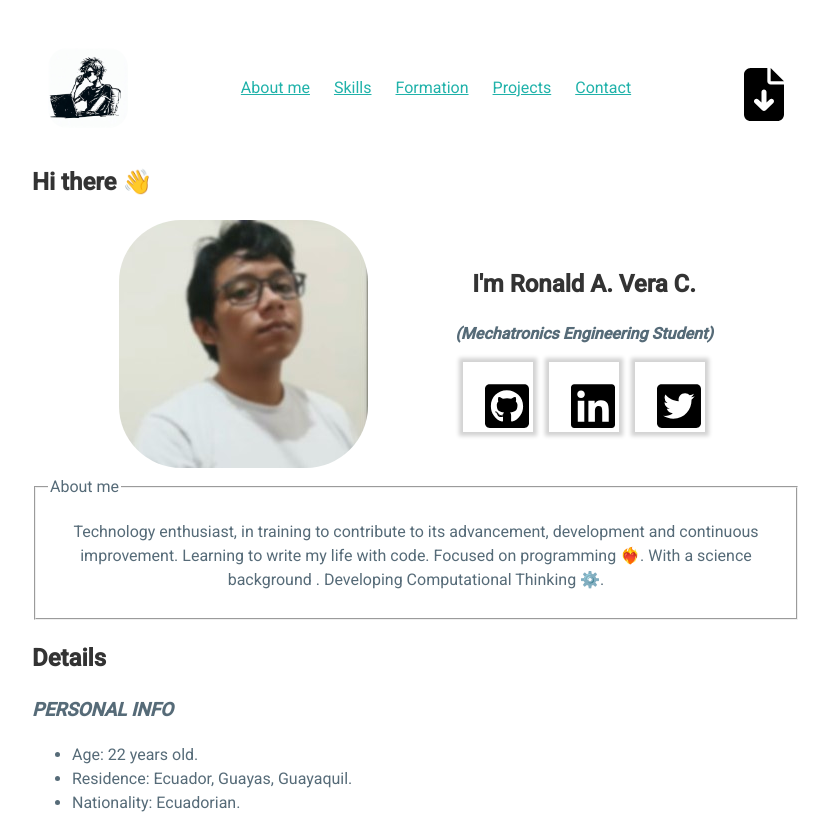
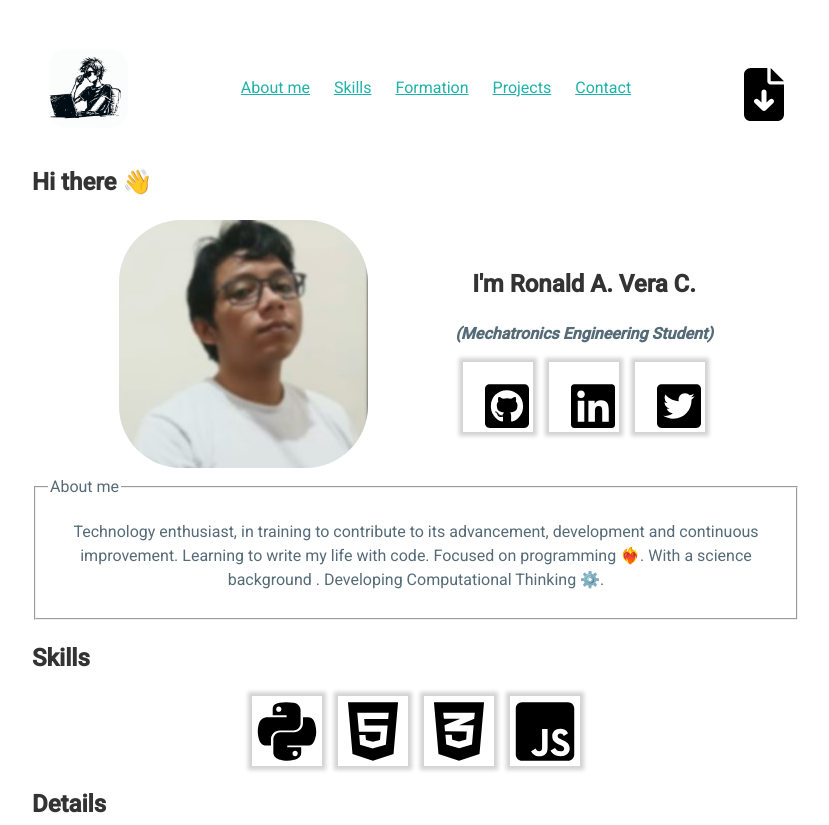
Before and after one commit to r4vc31/portfolio-ONEprogram-alura, a plain HTML site: page index.html in a window 1280 px wide. Shown: the top 825 px of the page, without its empty margins (224-1053 px from the left). Drawn offline with Linux system fonts and the light colour scheme.

Commit message:
adding skills section

```diff
--- a/assets/css/styles.css
+++ b/assets/css/styles.css
@@ -120,7 +120,7 @@ button:hover {
     cursor: pointer;
 }
 
-.social-icons-container {
+.social-icons-container, .skill-icons-container {
     display: flex;
     flex-wrap: wrap;
     transition: all 0.1s;
@@ -129,12 +129,12 @@ button:hover {
     justify-content: center;
 }
 
-.social-icons-container a {
+.social-icons-container a, .skill-icons-item {
     height: 70px;
     width: 70px;
 }
 
-.social-icons-item {
+.social-icons-item, .skill-icon {
     width: 100%;
     height: 100%;
     display: flex;
--- a/index.html
+++ b/index.html
@@ -6,7 +6,7 @@
     <meta http-equiv="X-UA-Compatible" content="IE=edge">
     <meta name="viewport" content="width=device-width, initial-scale=1.0">
     <title>r4vc31-7548</title>
-    <link rel="stylesheet" href="/assets/css/styles.css">
+    <link rel="stylesheet" href="assets/css/styles.css">
 </head>
 
 <body>
@@ -16,7 +16,7 @@
         <nav>
             <ul>
                 <li><a href="#about-me">About me</a></li>
-                <li><a href="#">Skills</a></li>
+                <li><a href="#skills">Skills</a></li>
                 <li><a href="#formation">Formation</a></li>
                 <li><a href="#projects">Projects</a></li>
                 <li><a href="#contact">Contact</a></li>
@@ -69,6 +69,24 @@
                     continuous improvement. Learning to write my life with code. Focused on programming ❤️‍🔥. With a
                     science background . Developing Computational Thinking ⚙️.</p>
             </fieldset>
+        </section>
+
+        <section id="skills">
+            <h2>Skills</h2>
+            <div class="skill-icons-container">
+                <div class="skill-icons-item" title="PYTHON">
+                    <img src="assets/img/python.svg" alt="" class="skill-icon">
+                </div>
+                <div class="skill-icons-item" title="HTML">
+                    <img src="assets/img/html5.svg" alt="" class="skill-icon">
+                </div>
+                <div class="skill-icons-item" title="CSS">
+                    <img src="assets/img/css3-alt.svg" alt="" class="skill-icon">
+                </div>
+                <div class="skill-icons-item" title="JAVASCRIPT">
+                    <img src="assets/img/square-js.svg" alt="" class="skill-icon">
+                </div>
+            </div>
         </section>
 
         <section id="formation">
```
Also changed, not shown: assets/img/css3-alt.svg (added), assets/img/html5.svg (added), assets/img/python.svg (added), assets/img/square-js.svg (added).
